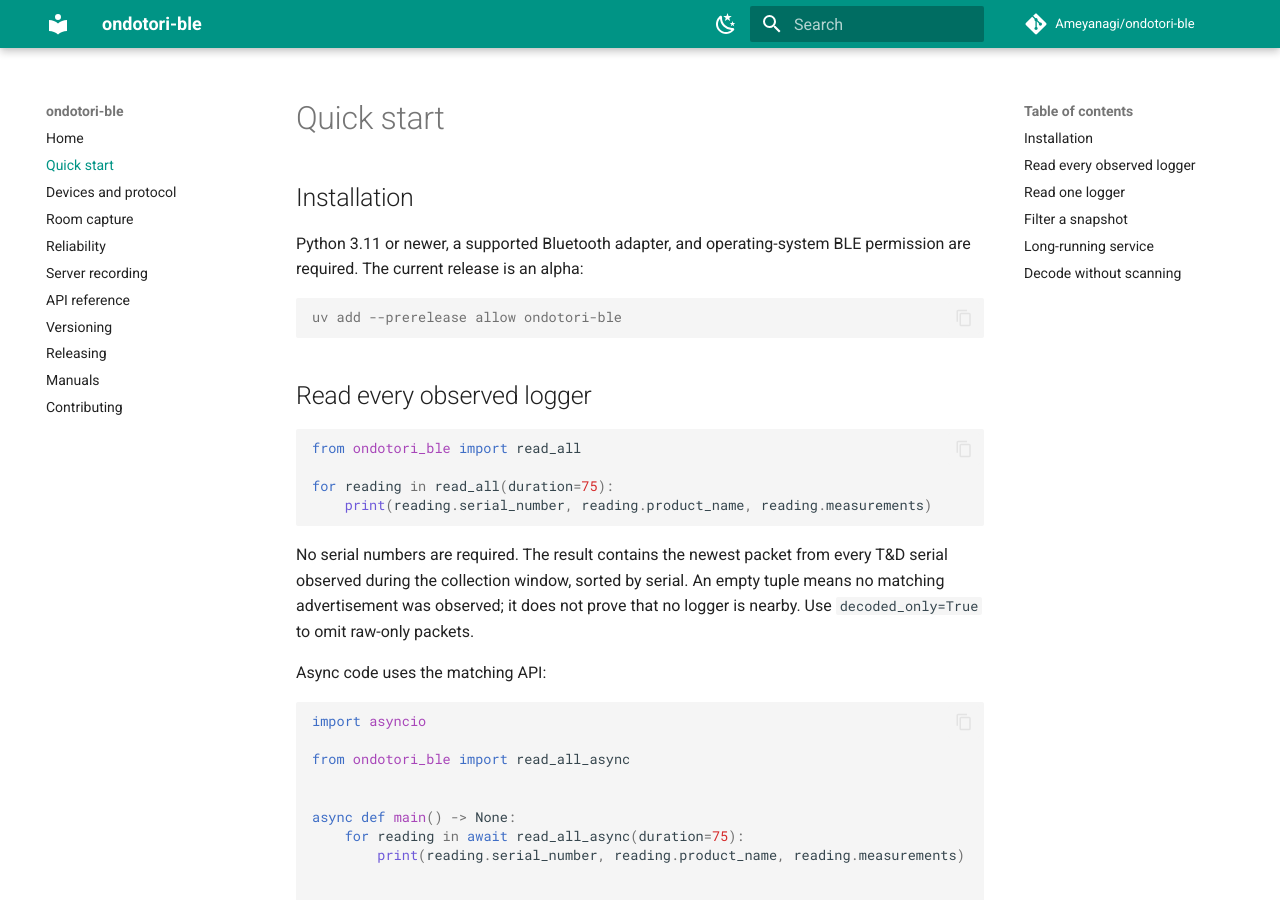
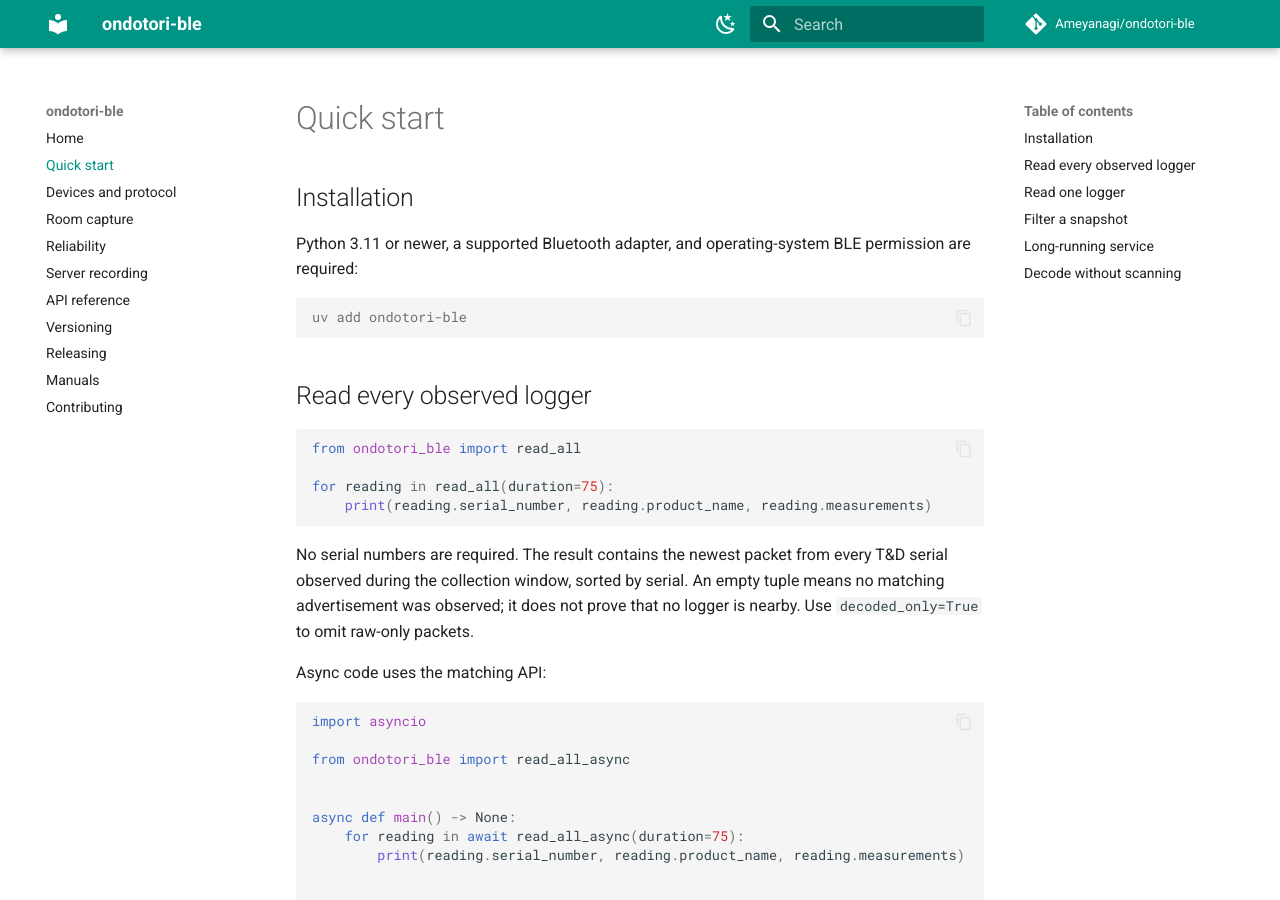
Before and after one commit to Ameyanagi/ondotori-ble, an MkDocs documentation site: the page built from docs/quickstart.md, in a window 1280 px wide and 900 px high. Built offline with MkDocs 1.6.1 and Material for MkDocs 9.7.7, drawn with Linux system fonts in a browser that asks for light colours; comment, search, counter and statistics services are not loaded.

Commit message:
Release 0.1.0

````diff
--- a/docs/quickstart.md
+++ b/docs/quickstart.md
@@ -3,10 +3,10 @@
 ## Installation
 
 Python 3.11 or newer, a supported Bluetooth adapter, and operating-system BLE
-permission are required. The current release is an alpha:
+permission are required:
 
 ```console
-uv add --prerelease allow ondotori-ble
+uv add ondotori-ble
 ```
 
 ## Read every observed logger
--- a/pyproject.toml
+++ b/pyproject.toml
@@ -4,7 +4,7 @@
 
 [project]
 name = "ondotori-ble"
-version = "0.1.0a3"
+version = "0.1.0"
 description = "Unofficial typed Python APIs for selected T&D Ondotori BLE advertisements"
 readme = "README.md"
 requires-python = ">=3.11"
@@ -12,7 +12,7 @@
 authors = [{ name = "Ryuichi" }]
 keywords = ["bluetooth", "ble", "ondotori", "rtr500b", "sensor", "tandd", "temperature"]
 classifiers = [
-  "Development Status :: 3 - Alpha",
+  "Development Status :: 4 - Beta",
   "Framework :: AsyncIO",
   "Intended Audience :: Developers",
   "License :: OSI Approved :: MIT License",
````
Also changed, not shown: CHANGELOG.md (+9 -1 lines), README.md (+4 -5 lines), SECURITY.md (+1 -1 lines), docs/index.md (+4 -4 lines), docs/releasing.md (+2 -2 lines), 1 other file.
